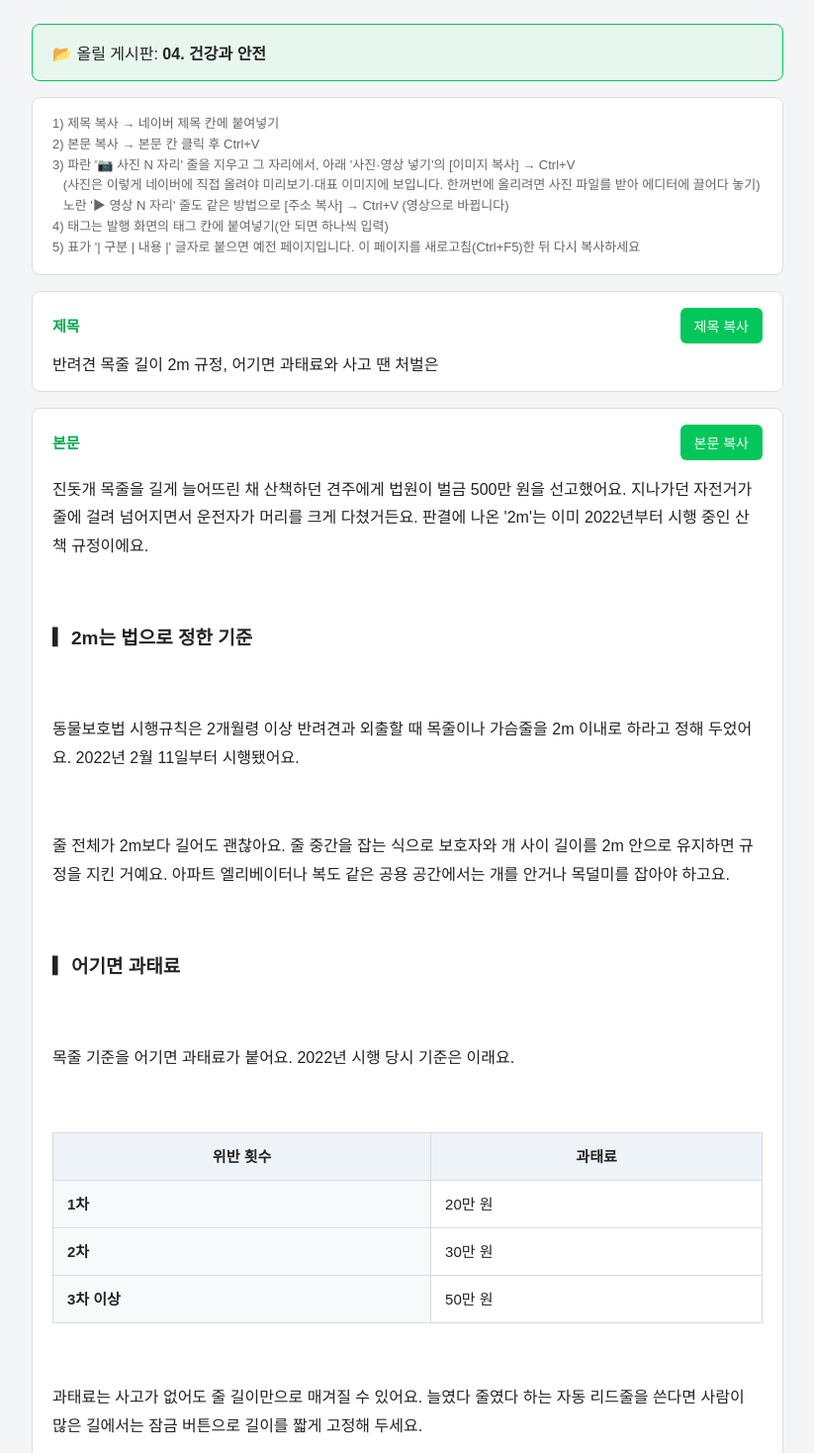
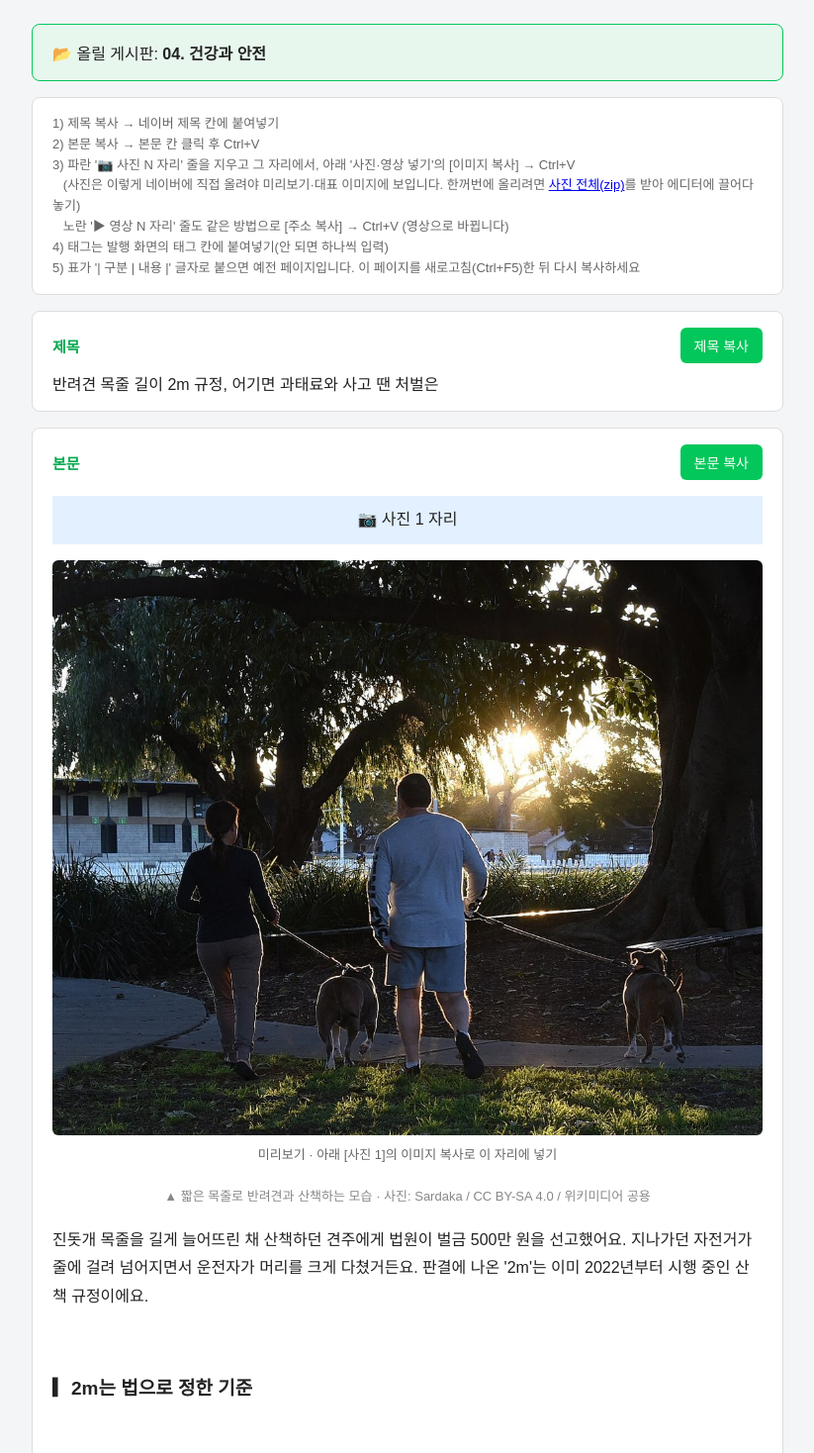
Before and after one commit to jsk5784/ent-images, a plain HTML site: page 20261118-71345616/index.html in a window 1280 px wide. Shown: the top 1468 px of the page at 99% size, without its empty margins (228-1051 px from the left). Drawn offline with Linux system fonts and the light colour scheme.

Commit message:
블로그 사진·붙여넣기 페이지

```diff
--- a/20261118-71345616/index.html
+++ b/20261118-71345616/index.html
@@ -20,7 +20,7 @@
   1) 제목 복사 → 네이버 제목 칸에 붙여넣기<br>
   2) 본문 복사 → 본문 칸 클릭 후 Ctrl+V<br>
   3) 파란 '📷 사진 N 자리' 줄을 지우고 그 자리에서, 아래 '사진·영상 넣기'의 [이미지 복사] → Ctrl+V<br>
-  &nbsp;&nbsp;&nbsp;(사진은 이렇게 네이버에 직접 올려야 미리보기·대표 이미지에 보입니다. 한꺼번에 올리려면 사진 파일를 받아 에디터에 끌어다 놓기)<br>
+  &nbsp;&nbsp;&nbsp;(사진은 이렇게 네이버에 직접 올려야 미리보기·대표 이미지에 보입니다. 한꺼번에 올리려면 <a href="photos.zip">사진 전체(zip)</a>를 받아 에디터에 끌어다 놓기)<br>
   &nbsp;&nbsp;&nbsp;노란 '▶ 영상 N 자리' 줄도 같은 방법으로 [주소 복사] → Ctrl+V (영상으로 바뀝니다)<br>
   4) 태그는 발행 화면의 태그 칸에 붙여넣기(안 되면 하나씩 입력)<br>
   5) 표가 '| 구분 | 내용 |' 글자로 붙으면 예전 페이지입니다. 이 페이지를 새로고침(Ctrl+F5)한 뒤 다시 복사하세요
@@ -29,6 +29,9 @@
   <div id="title">반려견 목줄 길이 2m 규정, 어기면 과태료와 사고 땐 처벌은</div></div>
 <div class="box"><div class="head"><h2>본문</h2><button data-target="body">본문 복사</button></div>
   <div id="body">
+<p style="text-align:center;background:#e3f0ff;padding:10px">📷 사진 1 자리</p>
+<div class="preview-only"><img src="01_photo.jpg" alt=""><div class="tip">미리보기 · 아래 [사진 1]의 이미지 복사로 이 자리에 넣기</div></div>
+<p style="text-align:center"><span style="color:#888;font-size:13px">▲ 짧은 목줄로 반려견과 산책하는 모습 · 사진: Sardaka / CC BY-SA 4.0 / 위키미디어 공용</span></p>
 <p>진돗개 목줄을 길게 늘어뜨린 채 산책하던 견주에게 법원이 벌금 500만 원을 선고했어요. 지나가던 자전거가 줄에 걸려 넘어지면서 운전자가 머리를 크게 다쳤거든요. 판결에 나온 '2m'는 이미 2022년부터 시행 중인 산책 규정이에요.</p>
 <p><br></p>
 <p><span style="font-size:19px"><b>▎2m는 법으로 정한 기준</b></span></p>
@@ -65,7 +68,7 @@
 <p><br></p>
   </div></div>
 <div class="box"><div class="head"><h2>사진·영상 넣기 (본문 순서대로)</h2></div>
-
+<div class="item"><div class="head"><h2>📷 사진 1</h2><button data-image="img1">이미지 복사</button></div><img id="img1" src="01_photo.jpg" alt=""><div class="tip">▲ 짧은 목줄로 반려견과 산책하는 모습 · 사진: Sardaka / CC BY-SA 4.0 / 위키미디어 공용</div></div>
 </div>
 <div class="box"><div class="head"><h2>태그</h2><button data-target="tags">태그 복사</button></div>
   <div id="tags">#반려견목줄 #목줄길이2m #강아지목줄 #동물보호법 #반려견산책 #목줄과태료 #과실치상 #자동리드줄 #펫티켓 #생활안전</div></div>
```
Also changed, not shown: 20261118-3bcb2b40/index.html (+5 -2 lines), 20261118-827c1a08/index.html (+5 -2 lines), 20261118-b8f58633/index.html (+5 -2 lines), 20261118-c4f8942b/index.html (+5 -2 lines), 20261118-3bcb2b40/01_photo.jpg (added), 20261118-71345616/01_photo.jpg (added), 20261118-827c1a08/01_photo.jpg (added), 20261118-b8f58633/01_photo.jpg (added), 20261118-c4f8942b/01_photo.jpg (added), 10 other files.
